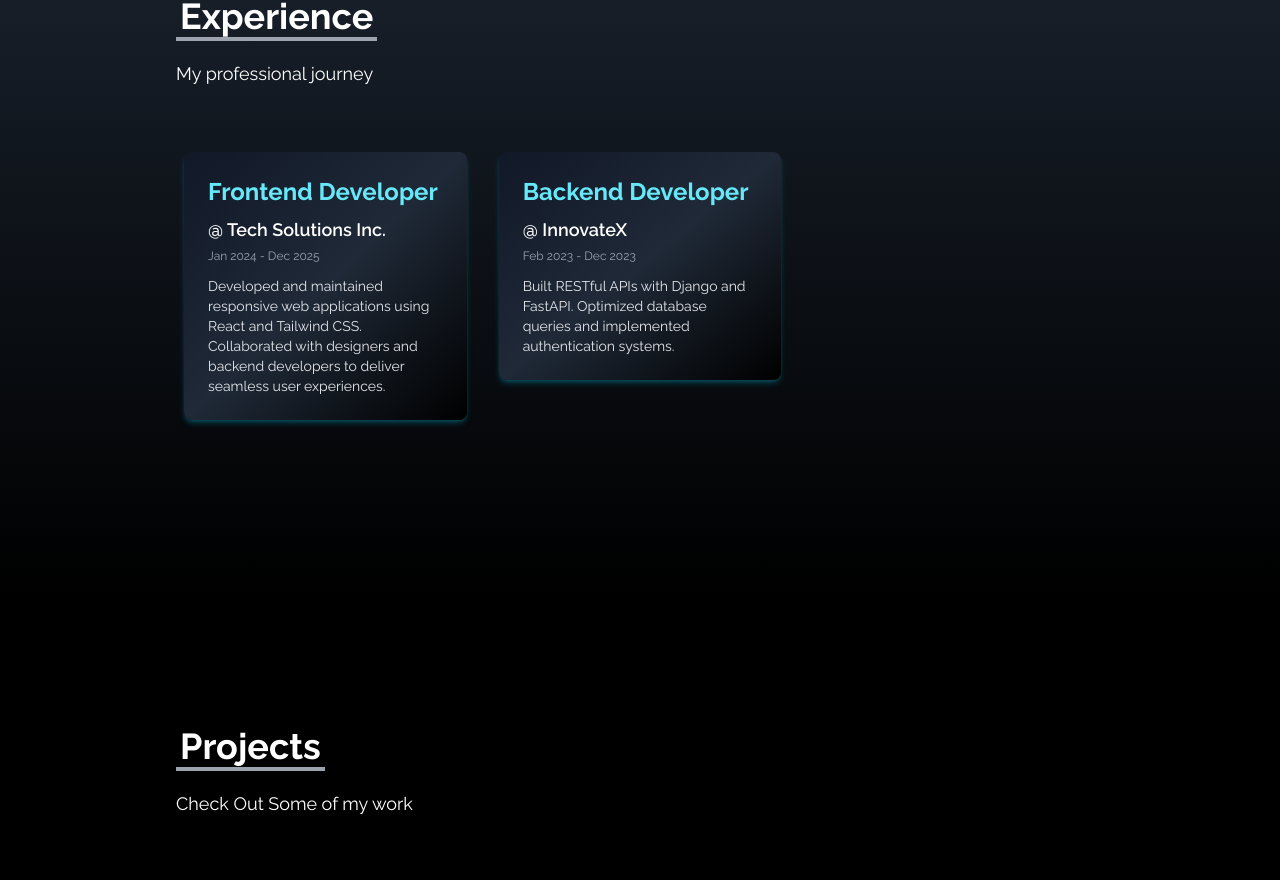
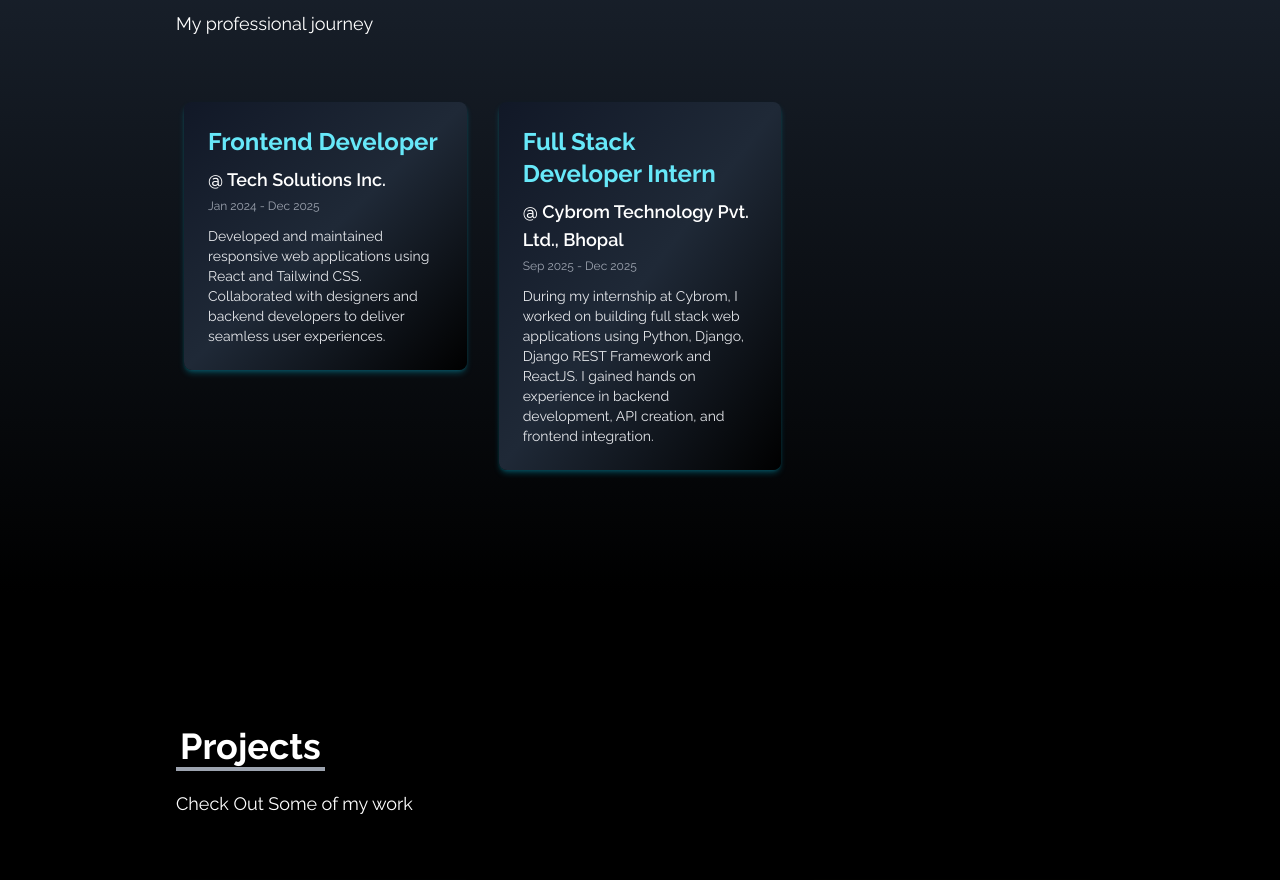
Before and after one commit to ayushrusiya9/AyuFolio, a React (Vite) app: page / in a window 1280 px wide. Shown: the part 2077-2957 px from the top of the page. Built offline with nearby package versions, Linux system fonts and the light colour scheme.

Commit message:
feat: refactor Experience component to use GridLayout and Card for improved layout

```diff
--- a/src/components/Experience.jsx
+++ b/src/components/Experience.jsx
@@ -12,10 +12,10 @@ const experienceData = [
     description: "Developed and maintained responsive web applications using React and Tailwind CSS. Collaborated with designers and backend developers to deliver seamless user experiences."
   },
   {
-    company: "InnovateX",
-    role: "Backend Developer",
-    period: "Feb 2023 - Dec 2023",
-    description: "Built RESTful APIs with Django and FastAPI. Optimized database queries and implemented authentication systems."
+    company: "Cybrom Technology Pvt. Ltd., Bhopal",
+    role: "Full Stack Developer Intern",
+    period: "Sep 2025 - Dec 2025",
+    description: "During my internship at Cybrom, I worked on building full stack web applications using Python, Django, Django REST Framework and ReactJS. I gained    hands on experience in backend development, API creation, and frontend integration."
   }
 ];
 
```
